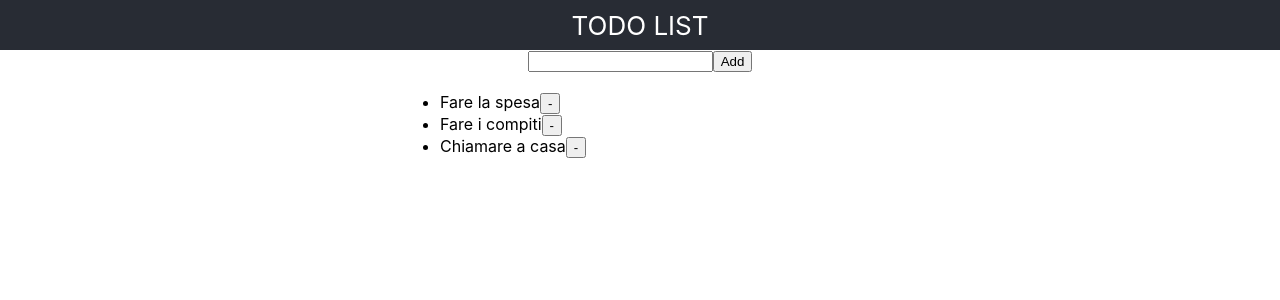
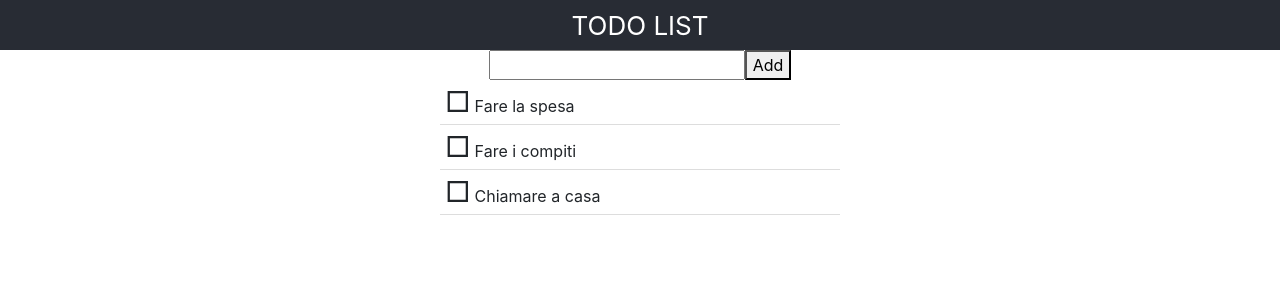
Before and after one commit to SimonCris/react-todolist-redux, a React (Create React App) app: page / in a window 1280 px wide. Shown: the top 300 px of the page. Built offline with nearby package versions, Linux system fonts and the light colour scheme.

Commit message:
update css & add/remove toDo in todoList

```diff
--- a/package.json
+++ b/package.json
@@ -6,7 +6,9 @@
     "@testing-library/jest-dom": "^4.2.4",
     "@testing-library/react": "^9.4.0",
     "@testing-library/user-event": "^7.2.1",
+    "bootstrap": "^4.4.1",
     "react": "^16.12.0",
+    "react-bootstrap": "^1.0.0-beta.16",
     "react-dom": "^16.12.0",
     "react-redux": "^7.1.3",
     "react-scripts": "3.3.0",
--- a/public/index.html
+++ b/public/index.html
@@ -25,6 +25,13 @@
       Learn how to configure a non-root public URL by running `npm run build`.
     -->
     <title>React App</title>
+    <!-- Bootstrap Reference -->
+    <link rel="stylesheet" href="https://stackpath.bootstrapcdn.com/bootstrap/4.4.1/css/bootstrap.min.css" integrity="sha384-Vkoo8x4CGsO3+Hhxv8T/Q5PaXtkKtu6ug5TOeNV6gBiFeWPGFN9MuhOf23Q9Ifjh" crossorigin="anonymous">
+    <!-- Jquery References -->
+    <script src="https://code.jquery.com/jquery-3.2.1.slim.min.js" integrity="sha384-KJ3o2DKtIkvYIK3UENzmM7KCkRr/rE9/Qpg6aAZGJwFDMVNA/GpGFF93hXpG5KkN" crossorigin="anonymous"></script>
+    <script src="https://cdnjs.cloudflare.com/ajax/libs/popper.js/1.12.9/umd/popper.min.js" integrity="sha384-ApNbgh9B+Y1QKtv3Rn7W3mgPxhU9K/ScQsAP7hUibX39j7fakFPskvXusvfa0b4Q" crossorigin="anonymous"></script>
+    <script src="https://maxcdn.bootstrapcdn.com/bootstrap/4.0.0/js/bootstrap.min.js" integrity="sha384-JZR6Spejh4U02d8jOt6vLEHfe/JQGiRRSQQxSfFWpi1MquVdAyjUar5+76PVCmYl" crossorigin="anonymous"></script>
+
   </head>
   <body>
     <noscript>You need to enable JavaScript to run this app.</noscript>
--- a/src/App.css
+++ b/src/App.css
@@ -38,6 +38,7 @@
 }
 
 ul {
+  list-style-type: none;
   padding: 0;
   width: 400px;
   margin: 20px auto;
@@ -45,4 +46,22 @@ ul {
 
 li {
   text-align: left;
+  border-bottom: 1px solid #dddddd;
+  padding: 1px;
+  cursor: pointer;
+  min-width: 250px;
 }
+
+li:hover:after {
+  content: '\02A2F';
+  color: red;
+  font-size: 18px;
+  float: right;
+  margin-right: 5px;
+}
+
+li span:after {
+  content: '\025A1';
+  font-size: 28px;
+  padding: 4px;
+}
--- a/src/App.js
+++ b/src/App.js
@@ -3,6 +3,9 @@ import './App.css';
 import MyTodoList from './containers/my_todo_list';
 import Header from './components/header';
 import MyAddTodo from './containers/addNewTodo';
+
+/** Bootstrap */
+import 'bootstrap/dist/css/bootstrap.min.css';
 
 class App extends Component {
 
--- a/src/components/addtodo.js
+++ b/src/components/addtodo.js
@@ -7,7 +7,16 @@ function addToDoComponent({addToDo}) {
 
     // Dispatch chiama il metodo addToDo presente all'interno di index.js
     return <div>
-        <input ref = { val => {inputValue = val} } />
+        <input
+            onKeyUp={
+                (event) => {
+                    if (+event.keyCode == 13) {
+                        addToDo(inputValue.value);
+                        inputValue.value = '';
+                    }
+                }
+            }
+            ref = { val => {inputValue = val} } />
         <button onClick = {
             () => {
                 addToDo(inputValue.value);
--- a/src/components/todo.js
+++ b/src/components/todo.js
@@ -1,12 +1,13 @@
 import React from 'react';
 
 function todo({todo, onClick, id}) {
-    return <li>{todo}<button onClick= {() => {
-        {
-            onClick(id)
+    return <li onClick= {() => {
+        onClick(id)
         }
-    }
-    }>-</button></li>
+     }>
+     <span></span>
+     {todo}
+    </li>
 
 }
 
```
Also changed, not shown: 1 other file (tests, documents, lock files or other folders).
